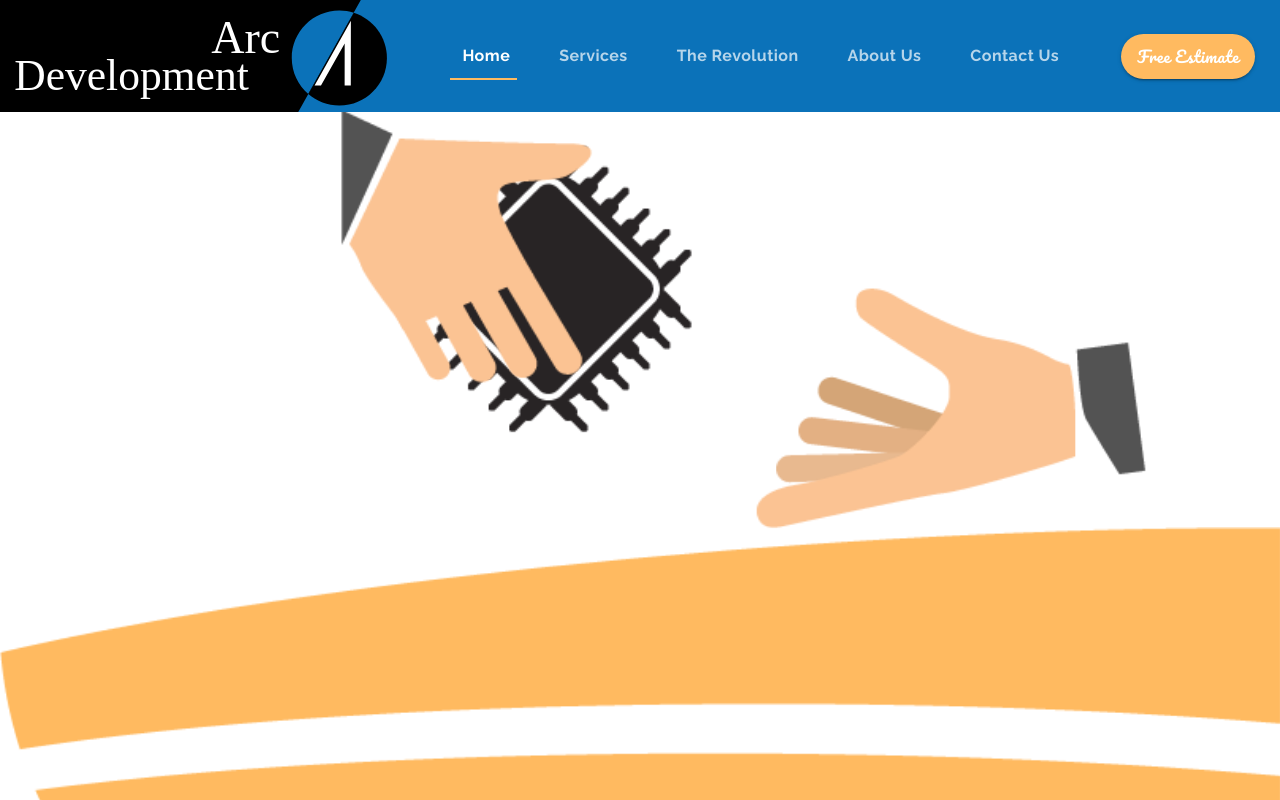
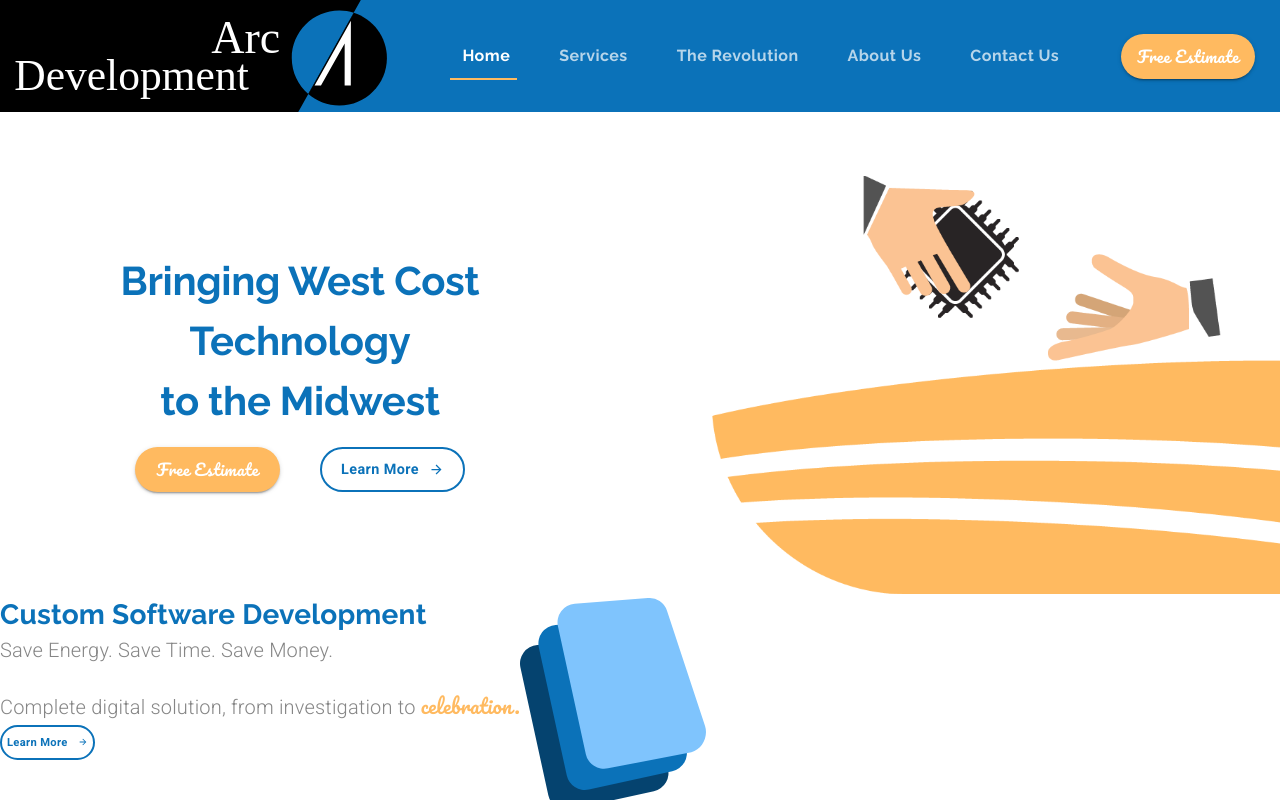
Before and after one commit to ridd0053/ITP-App1, a React (Create React App) app: page / in a window 1280 px wide. Shown: the top 800 px of the page. Built offline with nearby package versions, Linux system fonts and the light colour scheme.

Commit message:
Finished up the hero block for the landing page and started with the services block - video 67

```diff
--- a/src/components/LandingPage.js
+++ b/src/components/LandingPage.js
@@ -1,14 +1,79 @@
 import React from "react";
 import Lottie from "react-lottie"
-import { makeStyles } from "@material-ui/styles";
+import { makeStyles, useTheme } from "@material-ui/styles";
+import Grid from "@material-ui/core/Grid";
+import Button from "@material-ui/core/Button";
+import Typography from "@material-ui/core/Typography";
 
 import animationData from "../animations/landinganimation/data"
+import CustomSoftwareIcon from "../assets/Custom Software Icon.svg"
+import ButtonArrow from "../components/ui/ButtonArrow"
 
 const useStyles = makeStyles(theme => ({
+    mainContainer: {
+        marginTop:"5em",
+        [theme.breakpoints.down('md')]: {
+            marginTop: "3em",
+        },
+        [theme.breakpoints.down('xs')]: {
+            marginTop: "2em",
+        },
+    },
+    animation: {
+        maxWidth: "50em",
+        minWidth: "21em",
+        marginTop:"2em",
+        marginLeft: "10%",
+        [theme.breakpoints.down('sm')]: {
+            maxWidth: "30em",
+        },
+    },
+    heroTextContainer: {
+        minWidth: "21.5em",
+        marginLeft: "1em",
+        [theme.breakpoints.down('xs')]: {
+            marginLeft: 0,
+        },
+    },
+    estimateButton: {
+        ...theme.typography.estimate,
+        backgroundColor: theme.palette.common.orange,
+        borderRadius: 50,
+        marginRight: 40,
+        height: 45,
+        width: 145,
+        "&:hover": {
+            backgroundColor: theme.palette.secondary.light,
+        },
+    },
+    learnButtonHero: {
+        ...theme.typography.learnButton,
+        fontSize: "0.9rem",
+        height: 45,
+        width: 145,
+    },
+    learnButton: {
+        ...theme.typography.learnButton,
+        fontSize: "0.7rem",
+        height: 35,
+        padding: 5,
+
+    },
+    buttonContainer: {
+        marginTop:"1em",
+    },
+    specialText: {
+        fontFamily: "Pacifico",
+        color: theme.palette.common.orange,
+    },
+    subtitle: {
+        marginBottom: "1em",
+    }
 
 }))
 export default function LandingPage(props) {
     const classes = useStyles()
+    const theme = useTheme();
 
     const defaultOptions = {
         loop: true,
@@ -19,6 +84,54 @@
         }
     }
     return (
-        <Lottie options={defaultOptions} height={"100%"} width={"100%"} />
-    )
+        <Grid container direction="column" className={classes.mainContainer}>
+            <Grid item> {/* Hero block*/}
+                <Grid container justify="flex-end" alignItems="center" direction="row">
+                    <Grid sm item className={classes.heroTextContainer}>
+                        <Typography variant="h2" align="center">
+                            Bringing West Cost Technology <br /> to the Midwest
+                        </Typography>
+                        <Grid container justify="center" className={classes.buttonContainer}>
+                            <Grid item>
+                                <Button className={classes.estimateButton} variant="contained">Free Estimate</Button>
+                            </Grid>
+                            <Grid item>
+                            <Button variant="outlined" className={classes.learnButtonHero}>
+                                <span style={{marginRight: 10}}> Learn More </span>
+                                <ButtonArrow width={15} height={15} fill={theme.palette.common.blue}/>
+                            </Button>
+                            </Grid>
+                        </Grid>
+                    </Grid>
+                    <Grid sm item className={classes.animation}>
+                        <Lottie options={defaultOptions} height={"100%"} width={"100%"} />
+                    </Grid>
+                </Grid>
+            </Grid> {/* End Hero block*/}
+            <Grid item> {/* Services block --- Custom Software Development*/}
+                <Grid container direction="row">
+                    <Grid item>
+                        <Typography variant="h4">
+                            Custom Software Development
+                        </Typography>
+                        <Typography variant="subtitle1" className={classes.subtitle}>
+                            Save Energy. Save Time. Save Money.
+                        </Typography>
+                        <Typography variant="subtitle1">
+                            Complete digital solution, from investigation to {" "}
+                            <span className={classes.specialText}>celebration.</span>
+                        </Typography>
+                        <Button variant="outlined" className={classes.learnButton}>
+                            <span style={{marginRight: 10}}> Learn More </span>
+                            <ButtonArrow width={10} height={10} fill={theme.palette.common.blue}/>
+                        </Button>
+                    </Grid>
+                    <Grid item>
+                        <img src={CustomSoftwareIcon} alt="custom software icon" />
+                    </Grid>
+                </Grid>
+            </Grid> {/* End Services block*/}
+        </Grid>
+
+    );
 }
--- /dev/null
+++ b/src/components/ui/ButtonArrow.js
@@ -0,0 +1,16 @@
+import React from "react";
+
+export default function ButtonArrow(props) {
+  return (
+    <svg
+      className={props.class}
+      xmlns="http://www.w3.org/2000/svg"
+      width={props.width}
+      height={props.height}
+      fill={props.fill}
+      viewBox="0 0 18 18"
+    >
+      <path d="M9 3L7.94 4.06l4.19 4.19H3v1.5h9.13l-4.19 4.19L9 15l6-6z" />
+    </svg>
+  );
+}
--- a/src/components/ui/Header.js
+++ b/src/components/ui/Header.js
@@ -73,6 +73,10 @@
         marginLeft: "50px",
         marginRight: "25px",
         height: "45px",
+        "&:hover": {
+          backgroundColor: theme.palette.secondary.light,
+      },
+
     },
     menu: {
         backgroundColor: theme.palette.common.blue,
--- a/src/components/ui/Theme.js
+++ b/src/components/ui/Theme.js
@@ -2,6 +2,7 @@
 
 const arcBlue = "#0B72B9"
 const arcOrange = "#FFBA60"
+const arcGrey = "#868686"
 
 export default createMuiTheme({
     palette: {
@@ -29,8 +30,35 @@
             textTransform: "none",
             color: "white",
         },
+        h2: {
+            fontFamily: "Raleway",
+            fontWeight: 700,
+            fontSize: "2.5rem",
+            color: `${arcBlue}`,
+            lineHeight: 1.5,
+        },
         h3: {
           fontWeight: 300,
         },
+        h4: {
+            fontFamily: "Raleway",
+            fontWeight: 700,
+            fontSize: "1.75rem",
+            color: `${arcBlue}`,
+        },
+        subtitle1: {
+            fontWeight: 300,
+            fontSize: "1.25rem",
+            color: `${arcGrey}`
+        },
+        learnButton: {
+            color: `${arcBlue}`,
+            borderColor: `${arcBlue}`,
+            borderWidth: 2,
+            textTransform: "none",
+            borderRadius: 50,
+            fontFamily: "Roboto",
+            fontWeight: "bold",
+        },
       },
 })
```
